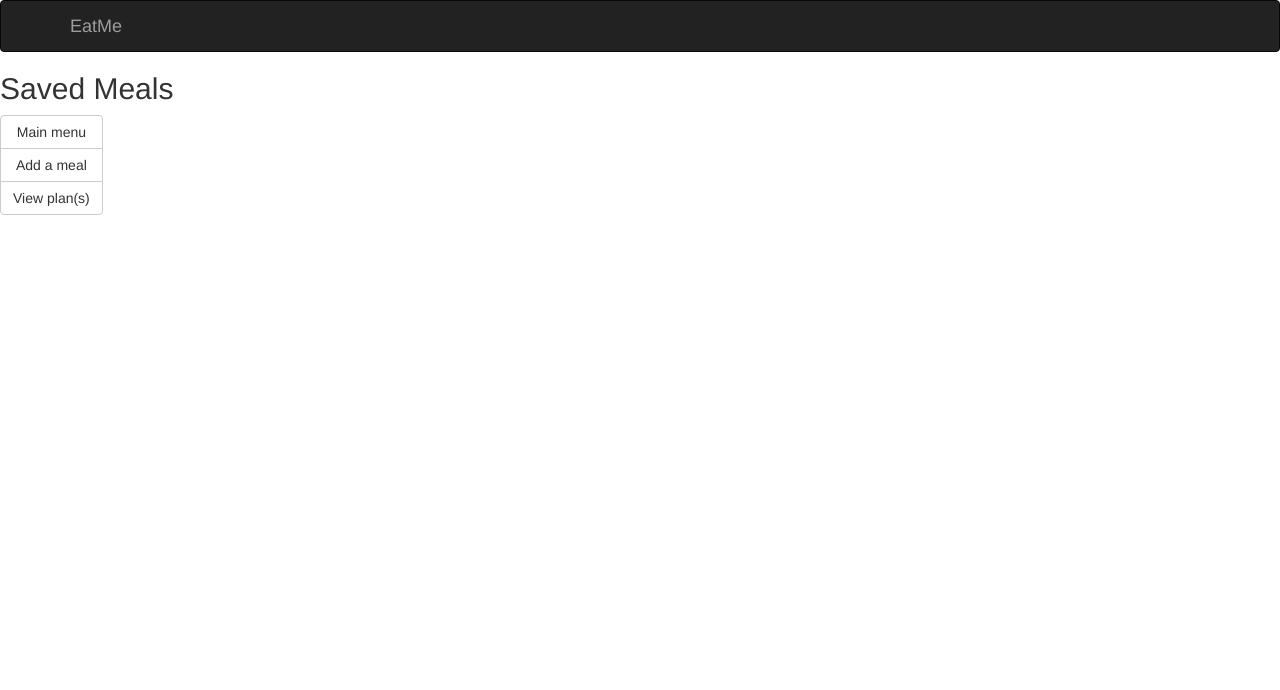
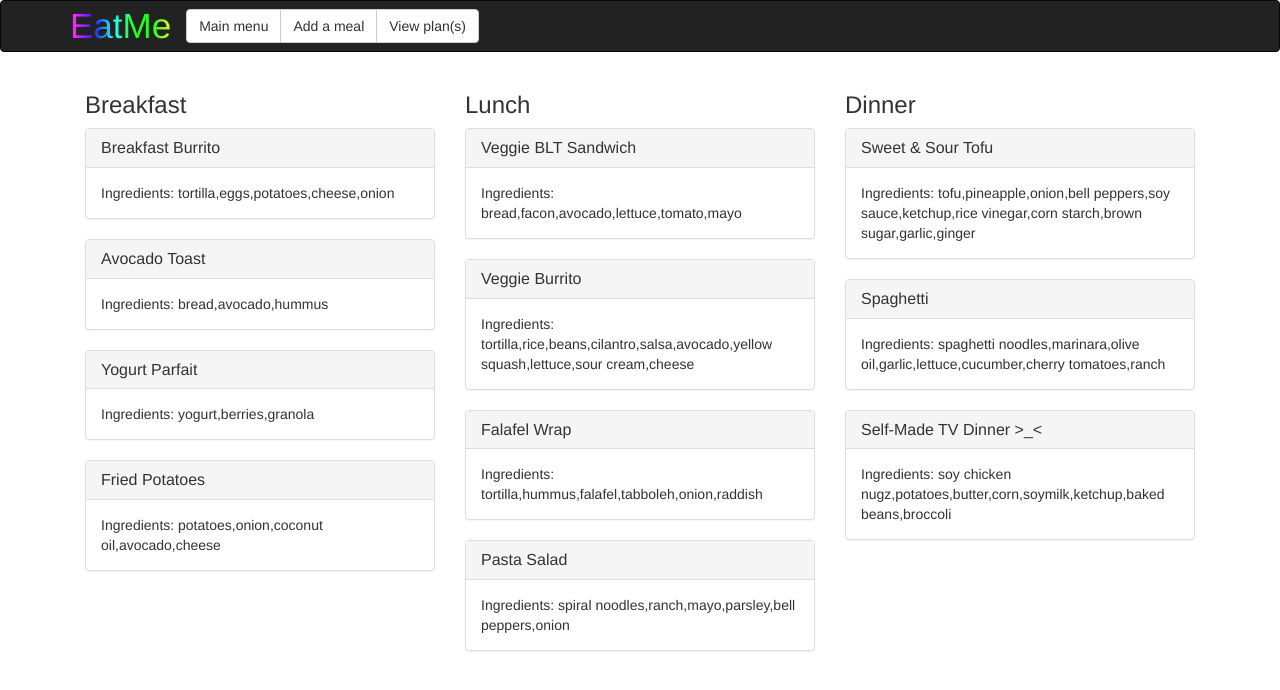
Before and after one commit to elliehoward/Eatme, a plain HTML site: page meal-view.html in a window 1280 px wide. Drawn offline with nearby package versions, Linux system fonts and the light colour scheme.

Commit message:
commiting new layout changes and js functions

```diff
--- a/main.js
+++ b/main.js
@@ -0,0 +1,81 @@
+var mealsJSON = {
+  'meals': {
+    'breakfast':[
+      {
+        'name': 'Breakfast Burrito',
+        'ingredients': ['tortilla', 'eggs', 'potatoes', 'cheese', 'onion']
+      },
+      {
+        'name': 'Avocado Toast',
+        'ingredients': ['bread', 'avocado', 'hummus']
+      },
+      {
+        'name': 'Yogurt Parfait',
+        'ingredients': ['yogurt', 'berries', 'granola']
+      },
+      {
+        'name': 'Fried Potatoes',
+        'ingredients': ['potatoes', 'onion', 'coconut oil', 'avocado', 'cheese']
+      }
+    ],
+    'lunch': [
+      {
+        'name': 'Veggie BLT Sandwich',
+        'ingredients': ['bread', 'facon', 'avocado', 'lettuce', 'tomato', 'mayo']
+      },
+      {
+        'name': 'Veggie Burrito',
+        'ingredients': ['tortilla', 'rice', 'beans', 'cilantro', 'salsa', 'avocado', 'yellow squash', 'lettuce', 'sour cream', 'cheese']
+      },
+      {
+        'name': 'Falafel Wrap',
+        'ingredients': ['tortilla', 'hummus', 'falafel', 'tabboleh', 'onion', 'raddish']
+      },
+      {
+        'name': 'Pasta Salad',
+        'ingredients': ['spiral noodles', 'ranch', 'mayo', 'parsley', 'bell peppers', 'onion']
+      }
+    ],
+    'dinner': [
+      {
+        'name': 'Sweet & Sour Tofu',
+        'ingredients': ['tofu', 'pineapple', 'onion', 'bell peppers', 'soy sauce', 'ketchup', 'rice vinegar', 'corn starch', 'brown sugar', 'garlic', 'ginger']
+      },
+      {
+        'name': 'Spaghetti',
+        'ingredients': ['spaghetti noodles', 'marinara', 'olive oil', 'garlic', 'lettuce', 'cucumber', 'cherry tomatoes', 'ranch']
+      },
+      {
+        'name': 'Self-Made TV Dinner >_<',
+        'ingredients': ['soy chicken nugz', 'potatoes', 'butter', 'corn', 'soymilk', 'ketchup', 'baked beans', 'broccoli']
+      }
+    ]
+  }
+
+};
+
+var breakfast = $('#saved-meals-brkfast');
+var lunch = $('#saved-meals-lunch');
+var dinner = $('#saved-meals-dinner');
+var breakfastArr = mealsJSON.meals.breakfast;
+var lunchArr = mealsJSON.meals.lunch;
+var dinnerArr = mealsJSON.meals.dinner;
+
+function createPanel(mealName, ingredientsList) {
+  var panelDiv = $('<div class="panel panel-default"> <div class="panel-heading"> <h3 class="panel-title">'
+   + mealName +
+     '</h3> </div> <div class="panel-body">' + ingredientsList + '</div> </div>');
+     return panelDiv;
+};
+
+
+function appendPanels(mealArray, mealType) {
+  for (var i = 0; i < mealArray.length; i++) {
+    var currentMeal = mealArray[i]
+    mealType.append(createPanel(currentMeal.name, 'Ingredients: ' + currentMeal.ingredients))
+  };
+};
+
+appendPanels(breakfastArr, breakfast);
+appendPanels(lunchArr, lunch);
+appendPanels(dinnerArr, dinner);
--- a/meal-view.html
+++ b/meal-view.html
@@ -5,25 +5,45 @@
   <meta name="viewport" content="width=device-width, initial-scale=1.0">
   <meta http-equiv="X-UA-Compatible" content="ie=edge">
   <title>EatMe view meals</title>
+  <script src="https://ajax.googleapis.com/ajax/libs/jquery/1.9.1/jquery.min.js"></script>
+  <script src="http://code.jquery.com/ui/1.9.1/jquery-ui.js"></script>
   <link rel="stylesheet" href="https://maxcdn.bootstrapcdn.com/bootstrap/3.3.7/css/bootstrap.css">
   <script src="https://maxcdn.bootstrapcdn.com/bootstrap/3.3.7/js/bootstrap.js"></script>
-  <script src="jquery-1.12.4.js"></script>
+  <link rel="stylesheet" href="style.css">
 </head>
 <body>
   <nav class="navbar navbar-inverse">
     <div class="container">
-      <a class="navbar-brand" href="index.html">EatMe</a>
+      <a class="navbar-brand brandi" id='rainbow' href="index.html">EatMe</a>
+        <div class="btn-group navi" role="group" aria-label="...">
+          <a class="btn btn-default" href="index.html" role="button">Main menu</a>
+          <a class="btn btn-default" href="add-meal.html" role="button">Add a meal</a>
+          <a class="btn btn-default" href="plan-view.html" role="button">View plan(s)</a>
+
+        </div>
     </div>
   </nav>
 
-  <h2>Saved Meals</h2>
-  <div class="btn-group-vertical" role="group" aria-label="...">
-    <a class="btn btn-default" href="index.html" role="button">Main menu</a>
-    <a class="btn btn-default" href="add-meal.html" role="button">Add a meal</a>
-    <a class="btn btn-default" href="plan-view.html" role="button">View plan(s)</a>
 
+
+  <div class="container">
+    <div class='row'>
+
+      </div>
+      <div class='col-md-4' id='saved-meals-brkfast'>
+        <h3>Breakfast</h3>
+      </div>
+      <div class='col-md-4' id='saved-meals-lunch'>
+        <h3>Lunch</h3>
+      </div>
+      <div class='col-md-4' id='saved-meals-dinner'>
+        <h3>Dinner</h3>
+      </div>
+    </div>
   </div>
 
 
+  <script type="text/javascript" src='main.js'></script>
+
 </body>
 </html>
--- a/style.css
+++ b/style.css
@@ -0,0 +1,14 @@
+.navi {
+  margin-top: 8px
+}
+.brandi {
+  font-size: 35px;
+}
+
+#rainbow {
+  background-image: -webkit-gradient( linear, left top, right top, color-stop(0, #f22), color-stop(0.15, #f2f), color-stop(0.3, #22f), color-stop(0.45, #2ff), color-stop(0.6, #2f2),color-stop(0.75, #2f2), color-stop(0.9, #ff2), color-stop(1, #f22) );
+  background-image: gradient( linear, left top, right top, color-stop(0, #f22), color-stop(0.15, #f2f), color-stop(0.3, #22f), color-stop(0.45, #2ff), color-stop(0.6, #2f2),color-stop(0.75, #2f2), color-stop(0.9, #ff2), color-stop(1, #f22) );
+  color:transparent;
+  -webkit-background-clip: text;
+  background-clip: text;
+}
```
Also changed, not shown: add-meal.html (+13 -8 lines), index.html (+15 -8 lines), plan-view.html (+8 -9 lines).
